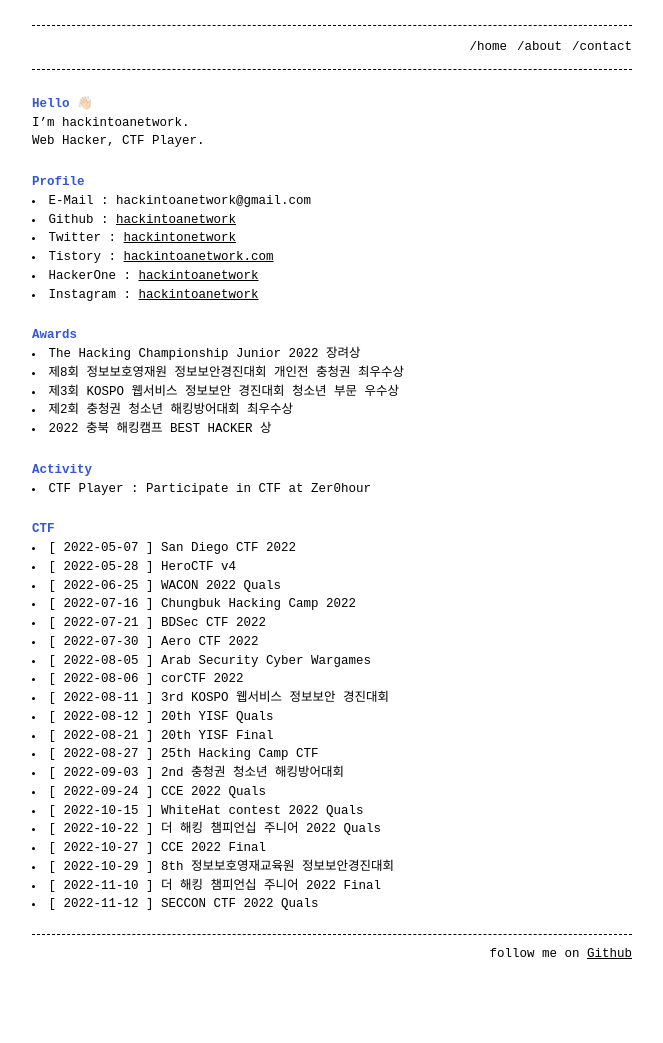
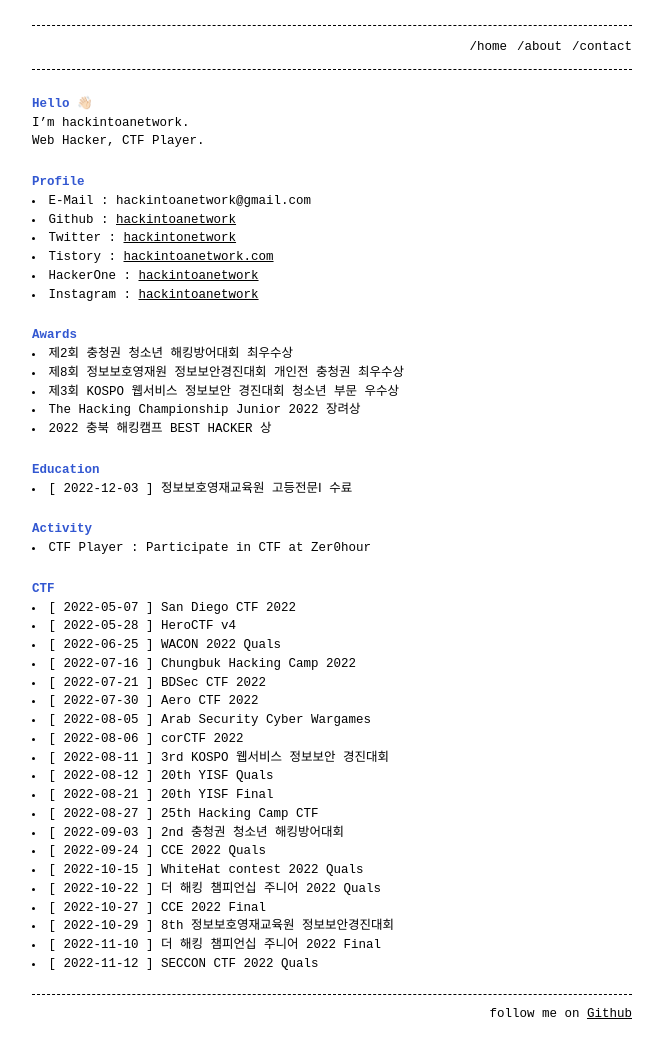
Before and after one commit to hackintoanetwork/hackintoanetwork.github.io, a Jekyll site: the page built from about.md, in a window 1280 px wide. Shown: the whole page, without its empty margins (308-971 px from the left). Built offline with Jekyll 4.4.1, drawn with Linux system fonts in a browser that asks for light colours; before the commit the page ends 984 px from its top, so only the background shows below that.

Commit message:
Update about.md

```diff
--- a/about.md
+++ b/about.md
@@ -19,11 +19,15 @@ Web Hacker, CTF Player.
 
 # Awards
 
-<li>The Hacking Championship Junior 2022 장려상</li>
+<li>제2회 충청권 청소년 해킹방어대회 최우수상</li>
 <li>제8회 정보보호영재원 정보보안경진대회 개인전 충청권 최우수상</li>
 <li>제3회 KOSPO 웹서비스 정보보안 경진대회 청소년 부문 우수상</li>
-<li>제2회 충청권 청소년 해킹방어대회 최우수상</li>
+<li>The Hacking Championship Junior 2022 장려상</li>
 <li>2022 충북 해킹캠프 BEST HACKER 상</li>
+
+# Education
+
+<li>[ 2022-12-03 ] 정보보호영재교육원 고등전문Ⅰ 수료</li>
 
 # Activity
 
```
